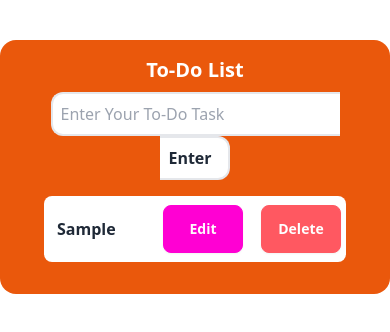
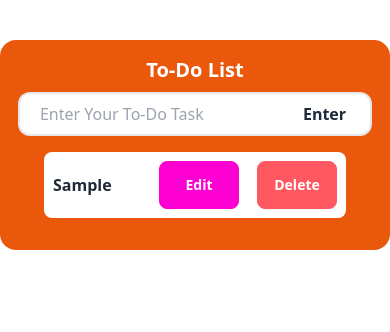
Before and after one commit to moshabbirhossain/to-do-list, a React (Vite) app: page / in a window 390 px wide. Both pictures are taken after typing "Sample" into the empty fields and a click on the button "Enter". Shown: the top 332 px of the page. Built offline with nearby package versions, Linux system fonts and the light colour scheme.

Commit message:
responsive done

```diff
--- a/src/ToDo.jsx
+++ b/src/ToDo.jsx
@@ -46,12 +46,12 @@ const ToDo = () => {
                     required
                     onChange={(e) => setData(e.target.value)}
                     value={data}
-                    className="border-solid border-2 border-r-0 rounded-l-xl outline-none pl-2 md,lg:pl-4 pr-12 py-2"
+                    className="border-solid border-2 border-r-0 rounded-l-xl outline-none pl-5 md:pl-6 lg:pl-6 pr-6 py-2"
                     placeholder="Enter Your To-Do Task"
                 />
                 <button
                     type="submit"
-                    className="border-solid border-2 border-l-0 rounded-r-xl outline-none pl-2 pr-4 md,lg:pr-10 py-2 font-bold bg-white">
+                    className="border-solid border-2 border-l-0 rounded-r-xl outline-none pl-2 md:pl-16 lg:pl-16 pr-6 md:pr-10 lg:pr-10 py-2 font-bold bg-white">
                     {editData !== null ? "Update" : "Enter"}
                 </button>
             </form>
@@ -59,9 +59,9 @@ const ToDo = () => {
                 saveData.map((item) => (
                     <table key={item.id} className="mx-auto mb-4 rounded-lg bg-white">
                         <tbody>
-                            <tr className="flex gap-4 items-center px-1 md,lg:px-6 py-2">
+                            <tr className="flex gap-4 items-center pl-0 md:pl-3 lg:pl-3 pr-2 md:pr-6 lg:pr-6 py-2">
                                 <td>
-                                    <p className="border-solid border-0  rounded-lg px-2 w-24 md,lg:w-36 break-words bg-white font-semibold">
+                                    <p className="border-solid border-0  rounded-lg pl-2 w-24 md:w-36 lg:w-36 break-words bg-white font-semibold">
                                         {item.name}
                                     </p>
                                 </td>
```
